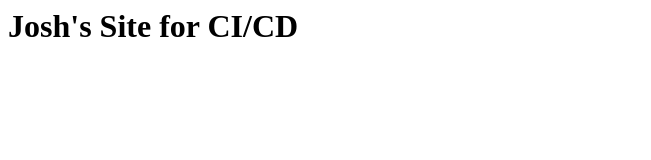
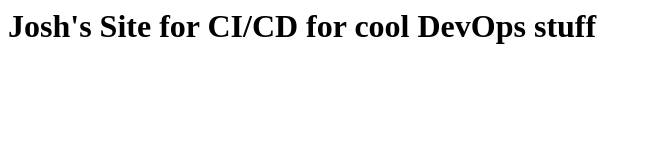
Before and after one commit to rizekj12/test-website, a plain HTML site: page index.html in a window 1280 px wide. Shown: the whole page, without its empty margins (0-651 px from the left). Drawn offline with Linux system fonts and the light colour scheme.

Commit message:
more stuff added

```diff
--- a/index.html
+++ b/index.html
@@ -1,6 +1,6 @@
 <html>
 <title>ci/cd</title>
 <body>
-<h1>Josh's Site for CI/CD</h1>
+<h1>Josh's Site for CI/CD for cool DevOps stuff</h1>
 </body>
 </html>
```
